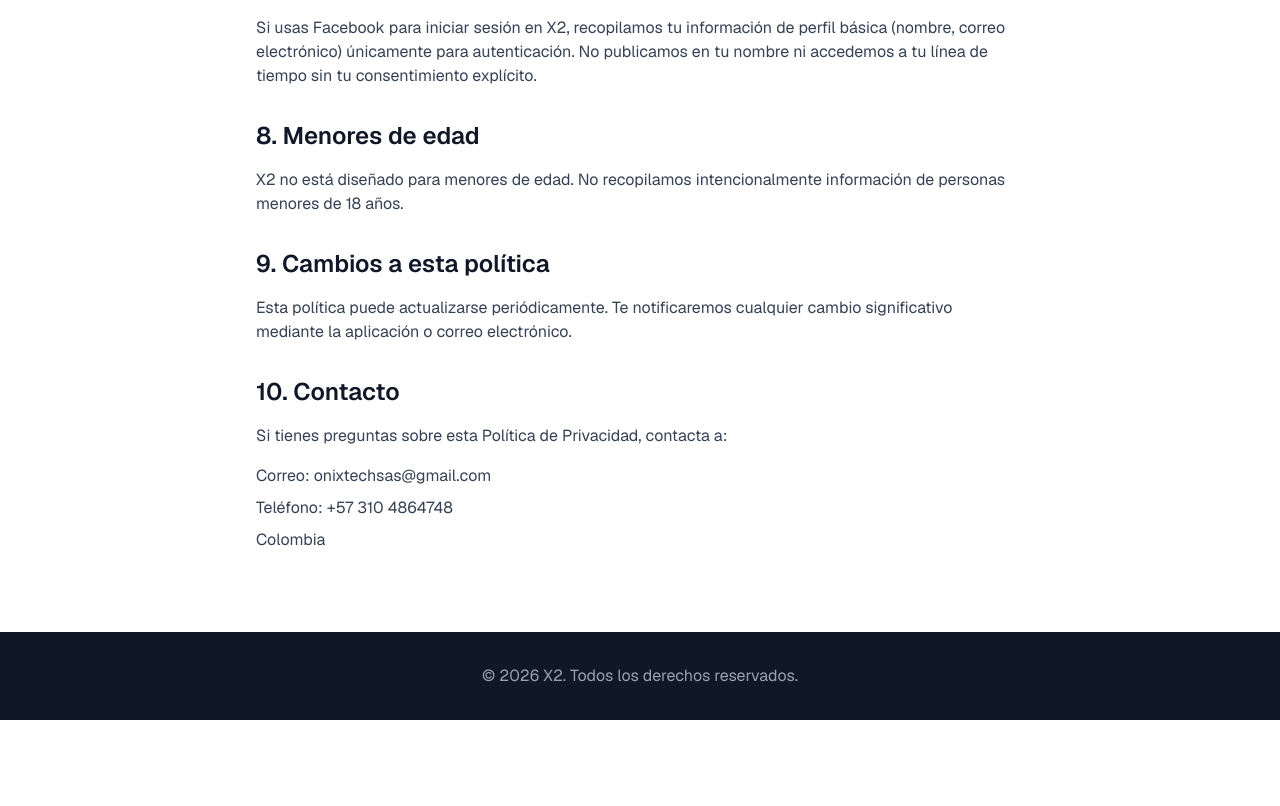
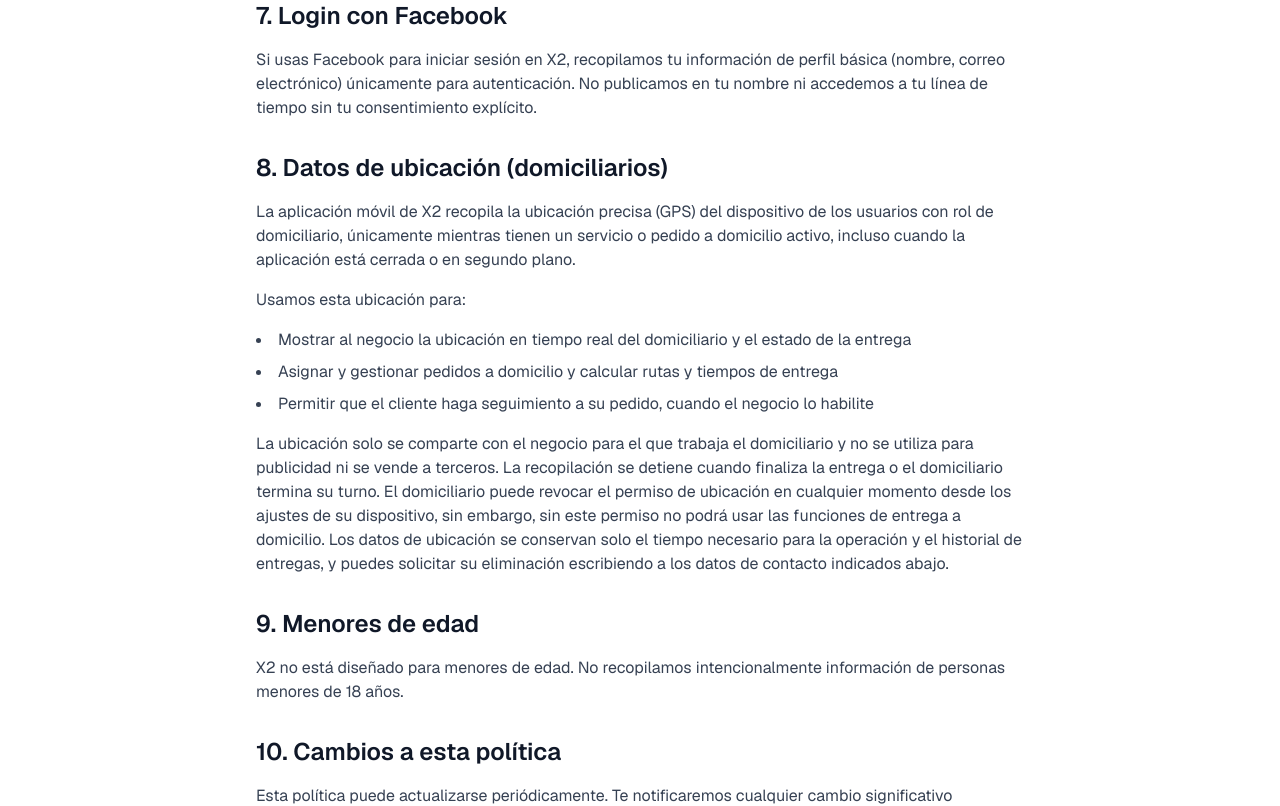
Before and after one commit to jorke11/web-page-x2, a Next.js app: page /privacidad in a window 1280 px wide. Shown: the part 1680-2486 px from the top of the page. Before the commit the page ends 2400 px from the top, so only its background shows below. Built offline with nearby package versions, Linux system fonts and the light colour scheme; no server answers.

Commit message:
update policty

```diff
--- a/src/app/privacidad/page.tsx
+++ b/src/app/privacidad/page.tsx
@@ -27,7 +27,7 @@
 
           <div className="mt-12 space-y-8 text-gray-700">
             <section>
-              <h2 className="text-2xl font-semibold text-gray-900">1. Información que collectamos</h2>
+              <h2 className="text-2xl font-semibold text-gray-900">1. Información que recopilamos</h2>
               <p className="mt-4">
                 X2 puede recopilar la siguiente información de los usuarios:
               </p>
@@ -38,6 +38,7 @@
                 <li>Historial de transacciones y órdenes de servicio</li>
                 <li>Información de inventario y ventas</li>
                 <li>Datos de acceso mediante Facebook (si aplica)</li>
+                <li>Ubicación geográfica del dispositivo de los domiciliarios (ver sección 8)</li>
               </ul>
             </section>
 
@@ -106,7 +107,31 @@
             </section>
 
             <section>
-              <h2 className="text-2xl font-semibold text-gray-900">8. Menores de edad</h2>
+              <h2 className="text-2xl font-semibold text-gray-900">8. Datos de ubicación (domiciliarios)</h2>
+              <p className="mt-4">
+                La aplicación móvil de X2 recopila la ubicación precisa (GPS) del dispositivo de los
+                usuarios con rol de domiciliario, únicamente mientras tienen un servicio o pedido a domicilio
+                activo, incluso cuando la aplicación está cerrada o en segundo plano.
+              </p>
+              <p className="mt-4">Usamos esta ubicación para:</p>
+              <ul className="mt-4 space-y-2 list-disc list-inside">
+                <li>Mostrar al negocio la ubicación en tiempo real del domiciliario y el estado de la entrega</li>
+                <li>Asignar y gestionar pedidos a domicilio y calcular rutas y tiempos de entrega</li>
+                <li>Permitir que el cliente haga seguimiento a su pedido, cuando el negocio lo habilite</li>
+              </ul>
+              <p className="mt-4">
+                La ubicación solo se comparte con el negocio para el que trabaja el domiciliario y no se utiliza
+                para publicidad ni se vende a terceros. La recopilación se detiene cuando finaliza la entrega
+                o el domiciliario termina su turno. El domiciliario puede revocar el permiso de ubicación en
+                cualquier momento desde los ajustes de su dispositivo, sin embargo, sin este permiso no
+                podrá usar las funciones de entrega a domicilio. Los datos de ubicación se conservan solo el
+                tiempo necesario para la operación y el historial de entregas, y puedes solicitar su
+                eliminación escribiendo a los datos de contacto indicados abajo.
+              </p>
+            </section>
+
+            <section>
+              <h2 className="text-2xl font-semibold text-gray-900">9. Menores de edad</h2>
               <p className="mt-4">
                 X2 no está diseñado para menores de edad. No recopilamos intencionalmente información
                 de personas menores de 18 años.
@@ -114,7 +139,7 @@
             </section>
 
             <section>
-              <h2 className="text-2xl font-semibold text-gray-900">9. Cambios a esta política</h2>
+              <h2 className="text-2xl font-semibold text-gray-900">10. Cambios a esta política</h2>
               <p className="mt-4">
                 Esta política puede actualizarse periódicamente. Te notificaremos cualquier cambio
                 significativo mediante la aplicación o correo electrónico.
@@ -122,7 +147,7 @@
             </section>
 
             <section>
-              <h2 className="text-2xl font-semibold text-gray-900">10. Contacto</h2>
+              <h2 className="text-2xl font-semibold text-gray-900">11. Contacto</h2>
               <p className="mt-4">
                 Si tienes preguntas sobre esta Política de Privacidad, contacta a:
               </p>
```
